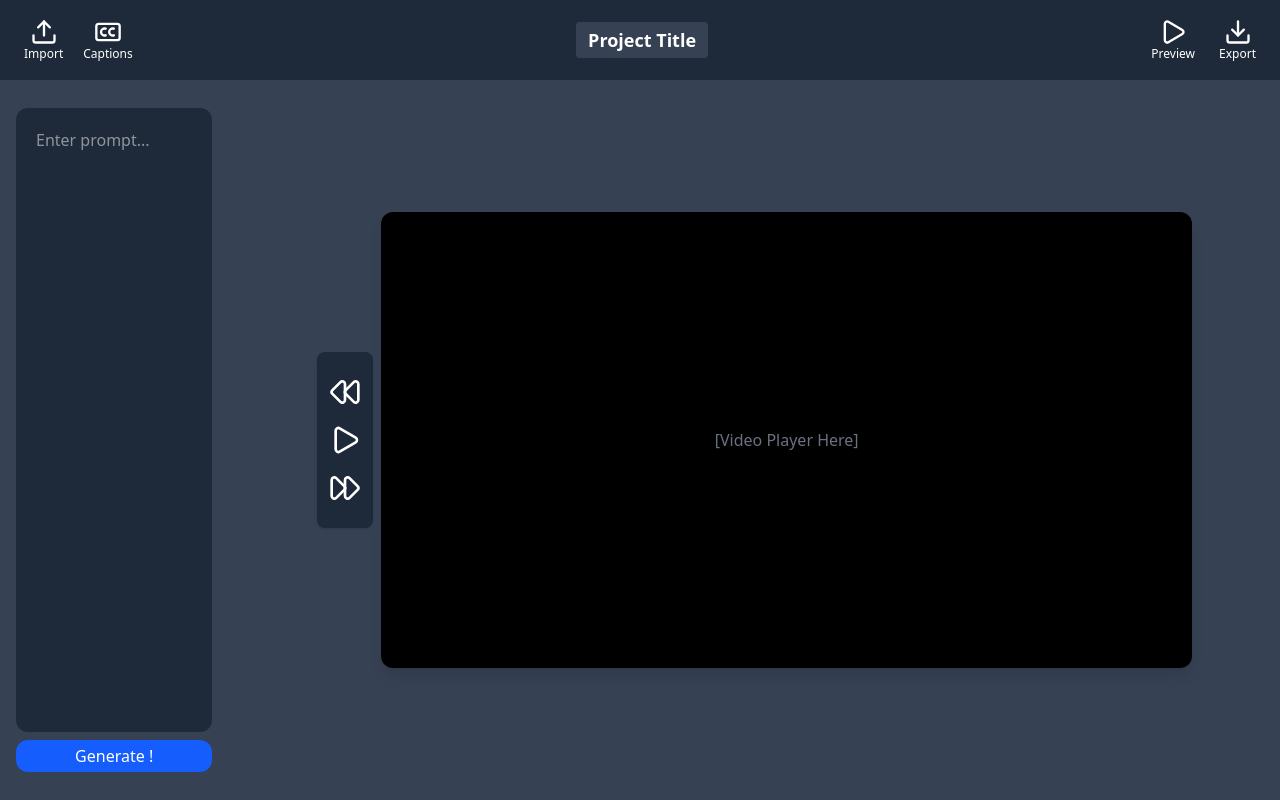
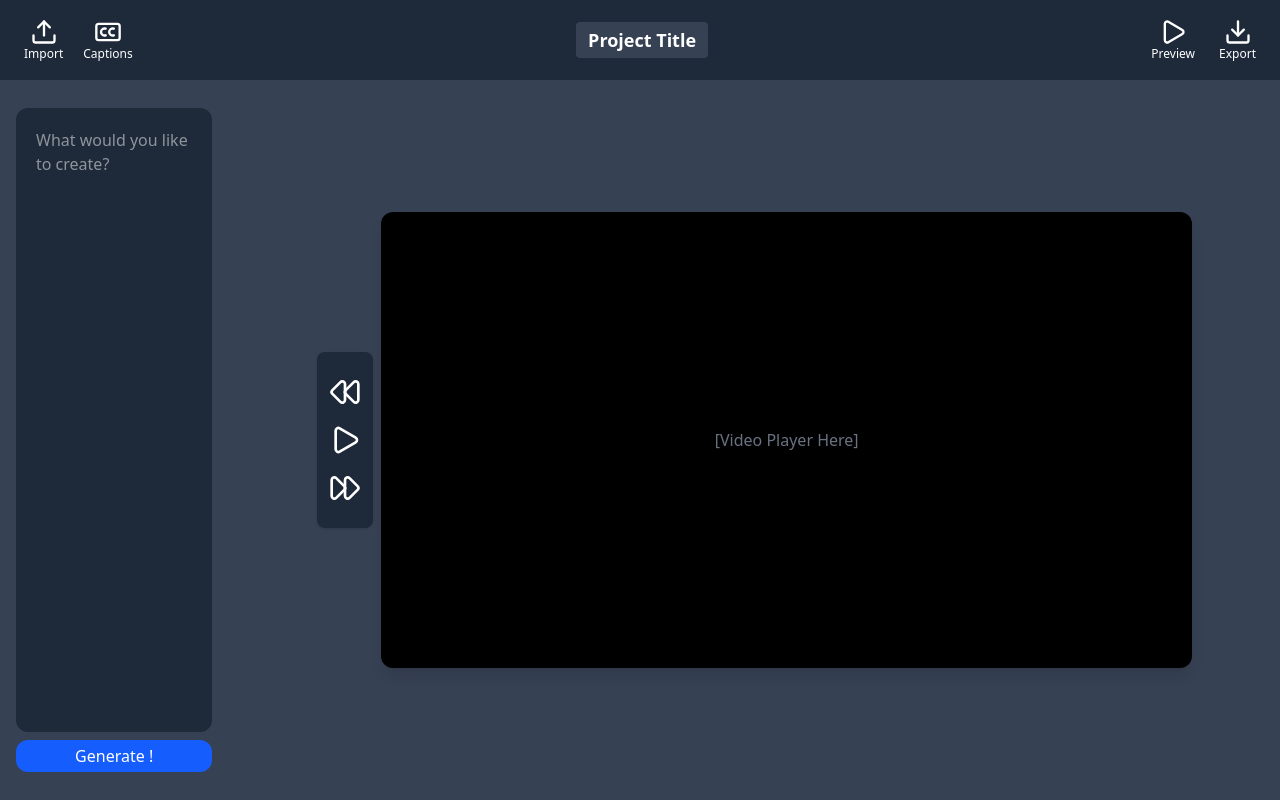
Before and after one commit to nigelloh15/aivideoeditor, a React (Vite) app in the folder frontend/: page / in a window 1280 px wide. Built offline with nearby package versions, Linux system fonts and the light colour scheme.

Commit message:
changing prompt default text

```diff
--- a/frontend/src/App.tsx
+++ b/frontend/src/App.tsx
@@ -125,7 +125,7 @@ function App() {
               )}
               <textarea
                 className="flex-1 min-w-0 rounded-xl bg-gray-800 text-white px-5 py-5 focus:outline-none resize-none mb-2 min-h-[120px] transition-shadow duration-300"
-                placeholder="Enter prompt..."
+                placeholder="What would you like to create?"
                 rows={4}
                 disabled={isLocked || isGenerating} // disable when generating OR after finished once
                 style={{
```
